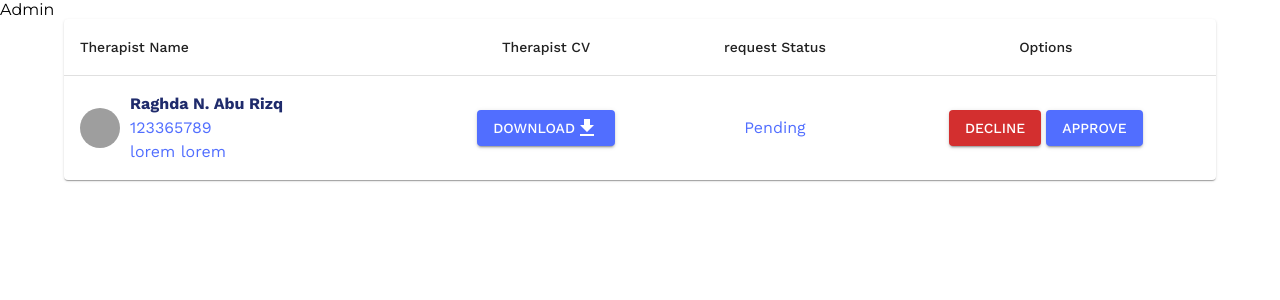
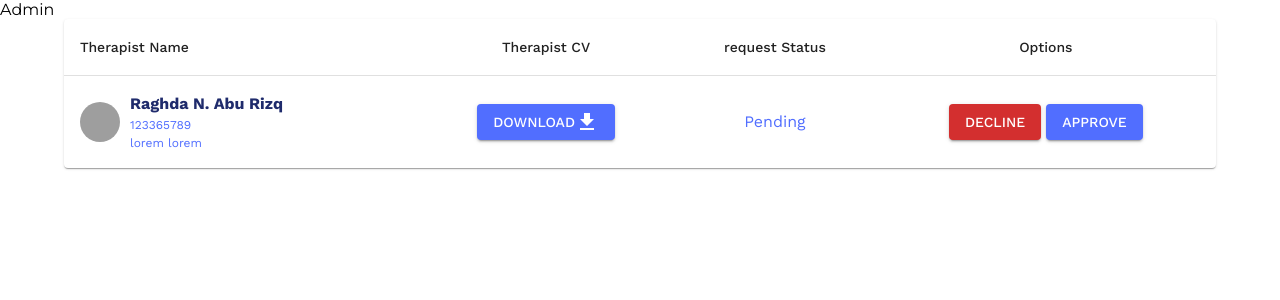
Before and after one commit to GSG-G13/ntherapy-react, a React (Vite) app: page /admin in a window 1280 px wide. Shown: the top 300 px of the page. Built offline with nearby package versions, Linux system fonts and the light colour scheme; grey boxes are pictures that could not be loaded.

Commit message:
build: active islint && Edit fontSize

```diff
--- a/src/components/dashboard/table/index.tsx
+++ b/src/components/dashboard/table/index.tsx
@@ -6,16 +6,12 @@ import { ReactNode } from 'react';
 interface Props {
   children: ReactNode;
 }
-const Table = ({ children }: Props) => {
-  return (
-    <>
-      <TableContainer component={Paper}>
-        <TableMiu sx={{ minWidth: 650 }} aria-label="simple table">
-          {children}
-        </TableMiu>
-      </TableContainer>
-    </>
-  )
-}
+const Table = ({ children }: Props) => (
+  <TableContainer component={Paper}>
+    <TableMiu sx={{ minWidth: 650 }} aria-label="simple table">
+      {children}
+    </TableMiu>
+  </TableContainer>
+);
 
 export default Table;
--- a/src/components/dashboard/table/therapists/BodyTable.tsx
+++ b/src/components/dashboard/table/therapists/BodyTable.tsx
@@ -2,27 +2,26 @@ import Avatar from '@mui/material/Avatar';
 import Button from '@mui/material/Button';
 import FileDownloadIcon from '@mui/icons-material/FileDownload';
 import Typography from '@mui/material/Typography';
-import {  Grid } from '@mui/material';
+import { Grid } from '@mui/material';
 import TableRow from '@mui/material/TableRow';
 import TableBody from '@mui/material/TableBody';
 import TableCell from '@mui/material/TableCell';
 
-const BodyTable = () => {
-  return (
-    <TableBody>
+const BodyTable = () => (
+  <TableBody>
     <TableRow
       sx={{ '&:last-child td, &:last-child th': { border: 0 } }}
     >
-      <TableCell component="th" scope="row" >
-        <Grid container alignItems="center" >
+      <TableCell component="th" scope="row">
+        <Grid container alignItems="center">
           <Grid item>
             <Avatar alt="Remy Sharp" src="https://img.freepik.com/free-vector/doctor-character-background_1270-84.jpg?w=2000" />
           </Grid>
-          <Grid item style={{ marginLeft: "10px" }}>
+          <Grid item style={{ marginLeft: '10px' }}>
             <div>
-              <Typography sx={{fontWeight:600}} color='primary.dark'>Raghda N. Abu Rizq</Typography>
-              <Typography color='primary.main'>123365789</Typography>
-              <Typography color='primary.main'>lorem lorem</Typography>
+              <Typography sx={{ fontWeight: 600 }} color="primary.dark">Raghda N. Abu Rizq</Typography>
+              <Typography color="primary.main" sx={{fontSize:"12px"}}>123365789</Typography>
+              <Typography color="primary.main" sx={{fontSize:"12px"}}>lorem lorem</Typography>
             </div>
           </Grid>
         </Grid>
@@ -34,15 +33,14 @@ const BodyTable = () => {
         </Button>
       </TableCell>
       <TableCell align="center">
-        <Typography color='primary.main'>Pending</Typography>
+        <Typography color="primary.main">Pending</Typography>
       </TableCell>
-      <TableCell align="center" style={{ gap: "3px" }}>
-      <Button variant="contained" color="error" style={{marginRight:"5px"}}>Decline</Button>
-      <Button variant="contained" color="primary">Approve</Button>
+      <TableCell align="center" style={{ gap: '3px' }}>
+        <Button variant="contained" color="error" style={{ marginRight: '5px' }}>Decline</Button>
+        <Button variant="contained" color="primary">Approve</Button>
       </TableCell>
     </TableRow>
   </TableBody>
-  )
-}
+);
 
-export default BodyTable
+export default BodyTable;
--- a/src/components/dashboard/table/therapists/TableHeader.tsx
+++ b/src/components/dashboard/table/therapists/TableHeader.tsx
@@ -2,19 +2,15 @@ import TableHead from '@mui/material/TableHead';
 import TableRow from '@mui/material/TableRow';
 import TableCell from '@mui/material/TableCell';
 
-
-
-const  TableHeader =()=> {
-  return (
-    <TableHead>
+const TableHeader = () => (
+  <TableHead>
     <TableRow>
-      <TableCell >Therapist Name</TableCell>
+      <TableCell>Therapist Name</TableCell>
       <TableCell align="center">Therapist CV</TableCell>
       <TableCell align="center">request Status</TableCell>
       <TableCell align="center">Options</TableCell>
     </TableRow>
   </TableHead>
-  )
-}
+);
 
 export default TableHeader;
--- a/src/components/dashboard/table/therapists/index.tsx
+++ b/src/components/dashboard/table/therapists/index.tsx
@@ -1,13 +1,11 @@
-import BodyTable from './BodyTable'
-import TableHeader from './TableHeader'
+import TableBody from './BodyTable';
+import TableHeader from './TableHeader';
 
-const TherapistTable = () => {
-  return (
-    <>
-      <TableHeader />
-      <BodyTable />
-    </>
-  )
-}
+const TherapistTable = () => (
+  <>
+    <TableHeader />
+    <TableBody />
+  </>
+);
 
-export default TherapistTable
+export default TherapistTable;
```
Also changed, not shown: src/pages/admin/index.tsx (+4 -8 lines), 1 other file (tests, documents, lock files or other folders).
